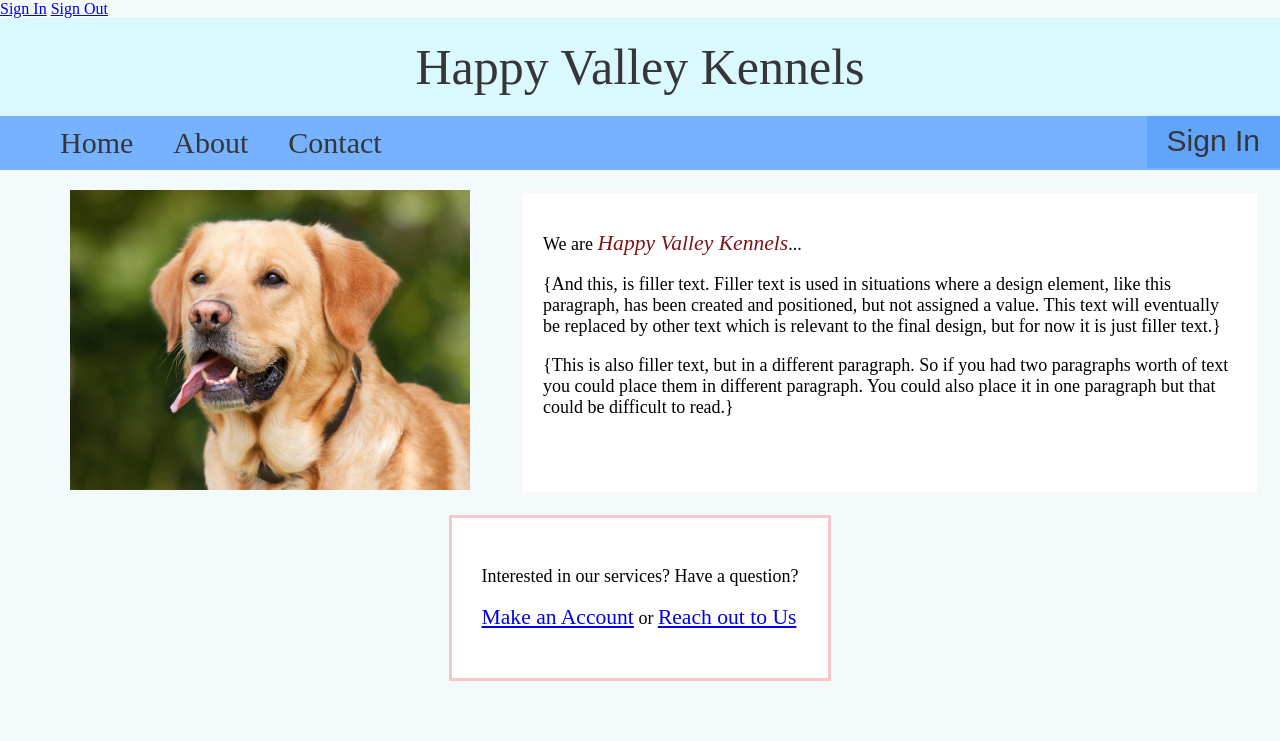
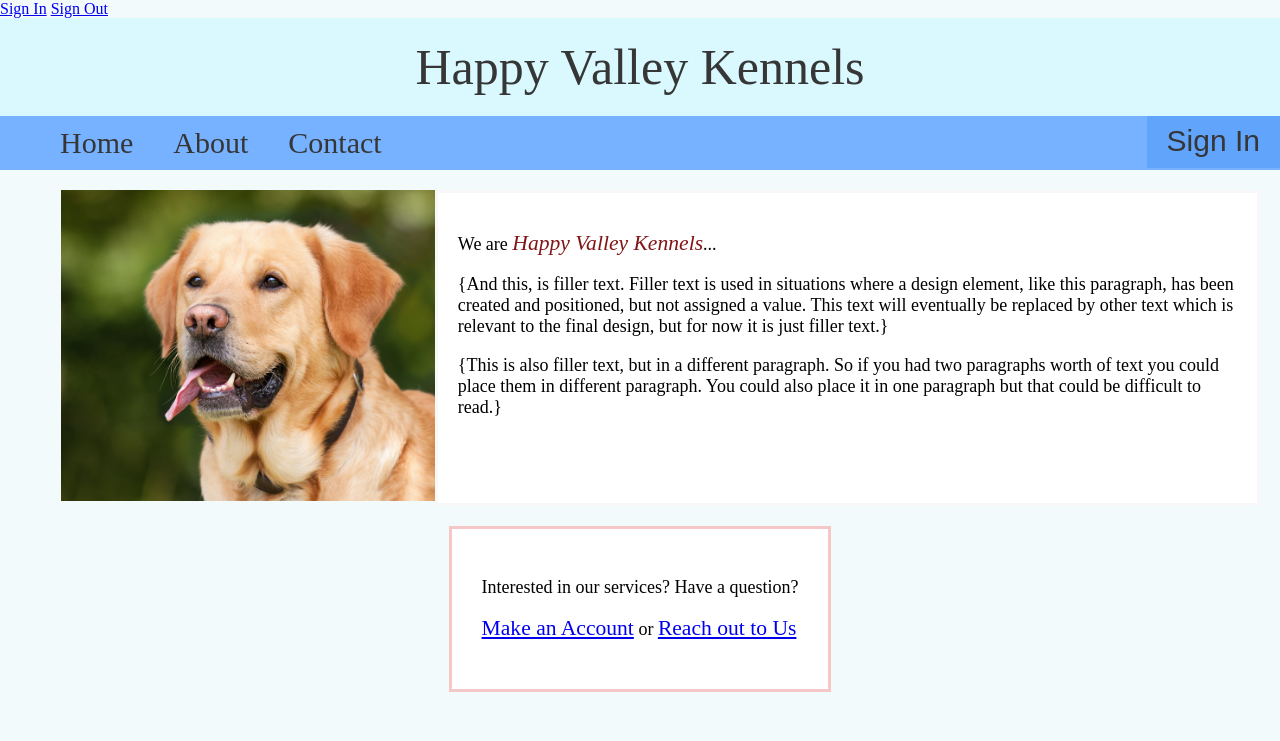
Before and after one commit to Nawtic/HappyValleyKennels, a PHP site: page /Home in a window 1280 px wide. Shown: the top 741 px of the page. Run offline with PHP 8.4, Linux system fonts and the light colour scheme.

Commit message:
Image width now relative

```diff
--- a/Home/Home.css
+++ b/Home/Home.css
@@ -15,7 +15,7 @@
 #Home_Image_1 {
     margin-left: 10%;
     margin-right: 100px;
-    width: 400px;
+    width: 100%;
 }
 
 #Intro_Text_Box {
```
